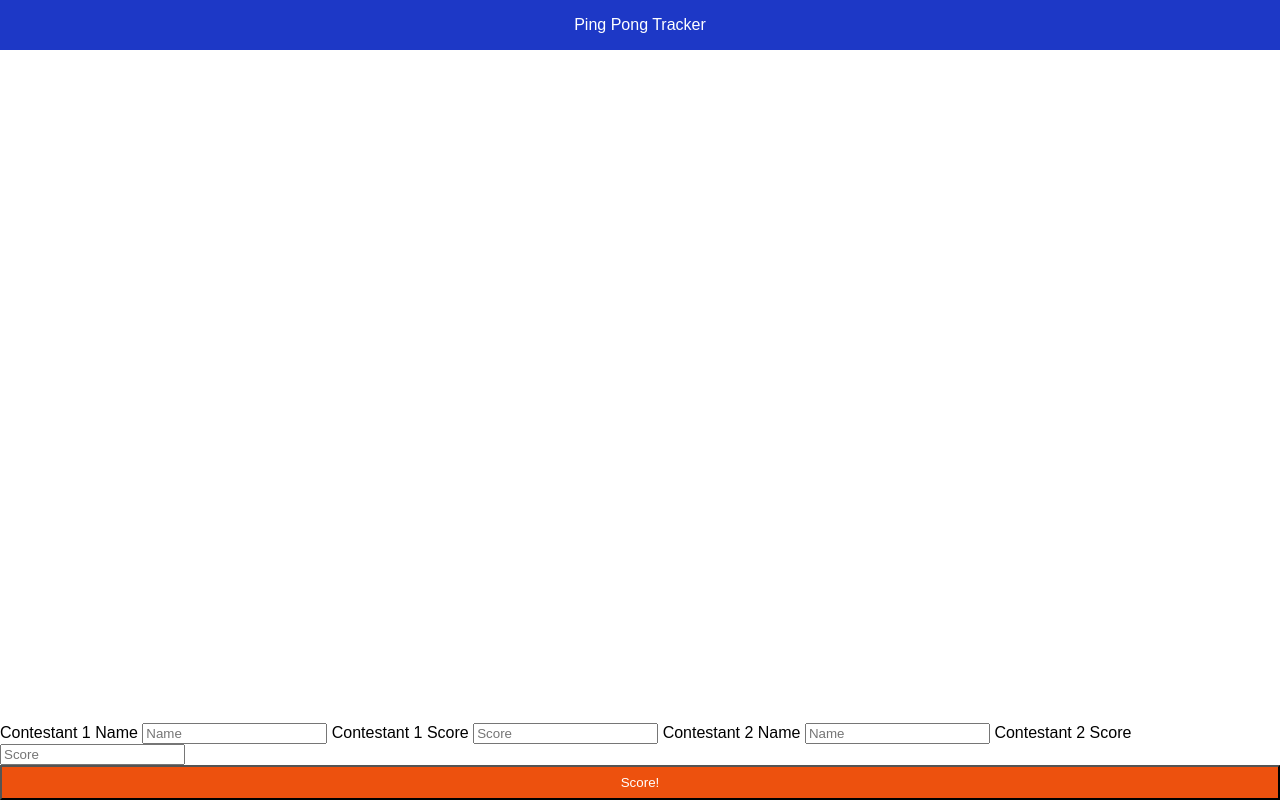
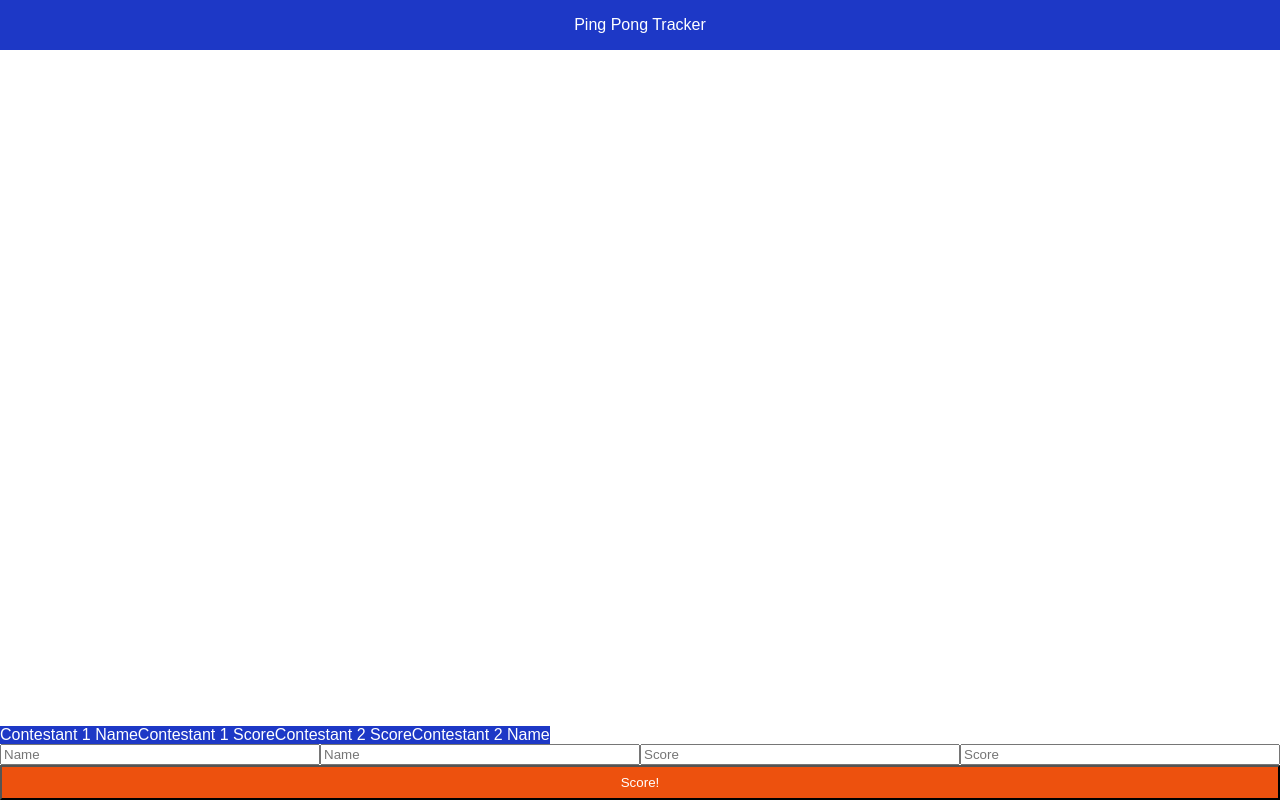
Before and after one commit to stephhappens/14-ping-pong, a website: page public/index.html in a window 1280 px wide. Drawn offline with nearby package versions, Linux system fonts and the light colour scheme; files that its build step writes are made by us from their sources; files whose address does not match are found by name.

Commit message:
Style Name and Score Input

```diff
--- a/app/styles/app.scss
+++ b/app/styles/app.scss
@@ -63,7 +63,34 @@ body {
   justify-content: space-between;
 }
 
+.home-form {
 
+  width: 100%;
+
+  &__label {
+    flex-grow: 1rem;
+    background-color: #1d38c6;
+    padding: none;
+    color: white;
+
+  }
+
+  &__input {
+    flex-grow: 1rem;
+    width: 100%;
+  }
+
+}
+
+
+.input__name {
+display: flex;
+// border: none;
+// // min-width: 8rem;
+// background-color: #1d38c6;
+// text-align: center;
+// font-size: 0.5rem;
+}
 
 .btn--submit {
   background-color:#ed510e;
--- a/public/index.html
+++ b/public/index.html
@@ -22,14 +22,21 @@
 
     <div class="home-form_contatiner">
       <form class="home-form">
-        <label for="home-form-player_1">Contestant 1 Name</label>
+      <div class="input__name">
+        <label class="home-form__label" for="home-form-player_1">Contestant 1 Name</label>
+        <label class="home-form__label" for="home-form-score_1"> Contestant 1 Score </label>
+        <label class="home-form__label" for="home-form-score_2"> Contestant 2 Score </label>
+        <label class="home-form__label" for="home-form-player_2">Contestant 2 Name</label>
+      </div>
+      <div class="input__name">
         <input type="text" class="home-form__input" name="user_1" placeholder="Name" id="home-form-player_1">
-        <label for="home-form-score_1"> Contestant 1 Score </label>
+        <input type="text" class="home-form__input" name="user_2" placeholder="Name" id="home-form-player_2">
         <input type="text" class="home-form__input" name="score_1" placeholder="Score" id="home-form-score_1">
-        <label for="home-form-player_2">Contestant 2 Name</label>
-        <input type="text" class="home-form__input" name="user_2" placeholder="Name" id="home-form-player_2">
-        <label for="home-form-score_2"> Contestant 2 Score </label>
         <input type="text" class="home-form__input" name="score_2" placeholder="Score" id="home-form-score_2">
+      </div>
+
+
+
         <button type="submit" class="btn--submit"> Score! </button>
       </form>
     </div>
```
